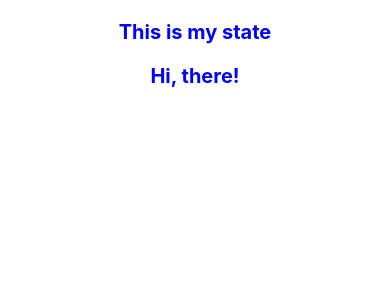
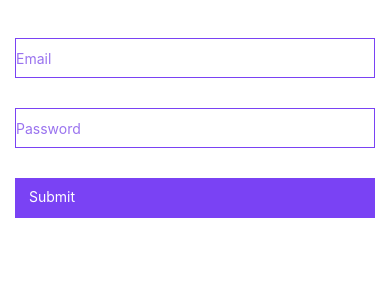
Before and after one commit to SteveWonderbelt/CipherMaker, a React Native app: screen / in a window 390 px wide. Shown: the top 300 px of the page. Built offline with nearby package versions, Linux system fonts and the light colour scheme.

Commit message:
Text Input stuff

```diff
--- a/App.js
+++ b/App.js
@@ -1,17 +1,9 @@
 import React from 'react';
-import { StyleSheet, Text, View } from 'react-native';
-import PresentationalComponent from './PresentationalComponent'
+import Inputs from './inputs.js'
 
-export default class App extends React.Component {
-    state = {
-        myState: 'This is my state'
-    }
-
-    render() {
-        return (
-            <View>
-                <PresentationalComponent myState = {this.state.myState}/>
-            </View>
-        );
-    }
+const App = () => {
+    return (
+        <Inputs />
+    )
 }
+export default App
--- /dev/null
+++ b/inputs.js
@@ -0,0 +1,67 @@
+import React, { Component } from 'react'
+import { View, Text, TouchableOpacity, TextInput, StyleSheet } from 'react-native'
+
+class Inputs extends Component {
+    state = {
+        email: '',
+        password: ''
+    }
+    handleEmail = (text) => {
+        this.setState({ email: text })
+    }
+    handlePassword = (text) => {
+        this.setState({ password: text })
+    }
+    login = (email, pass) => {
+        alert('email: ' + email + ' password: ' + pass)
+    }
+    render() {
+        return (
+            <View style = {styles.container}>
+                <TextInput style = {styles.input}
+                           underlineColorAndroid = "transparent"
+                           placeholder = "Email"
+                           placeholderTextColor = "#9a73ef"
+                           autoCapitalize = "none"
+                           onChangeText = {this.handleEmail}/>
+
+                <TextInput style = {styles.input}
+                           underlineColorAndroid = "transparent"
+                           placeholder = "Password"
+                           placeholderTextColor = "#9a73ef"
+                           autoCapitalize = "none"
+                           onChangeText = {this.handlePassword}/>
+
+                <TouchableOpacity
+                    style = {styles.submitButton}
+                    onPress = {
+                        () => this.login(this.state.email, this.state.password)
+                    }>
+                    <Text style = {styles.submitButtonText}> Submit </Text>
+                </TouchableOpacity>
+            </View>
+        )
+    }
+}
+export default Inputs
+
+const styles = StyleSheet.create({
+    container: {
+        paddingTop: 23
+    },
+    input: {
+        margin: 15,
+        height: 40,
+        borderColor: '#7a42f4',
+        borderWidth: 1
+    },
+    submitButton: {
+        backgroundColor: '#7a42f4',
+        padding: 10,
+        margin: 15,
+        height: 40,
+    },
+    submitButtonText:{
+        color: 'white'
+    }
+})
```
